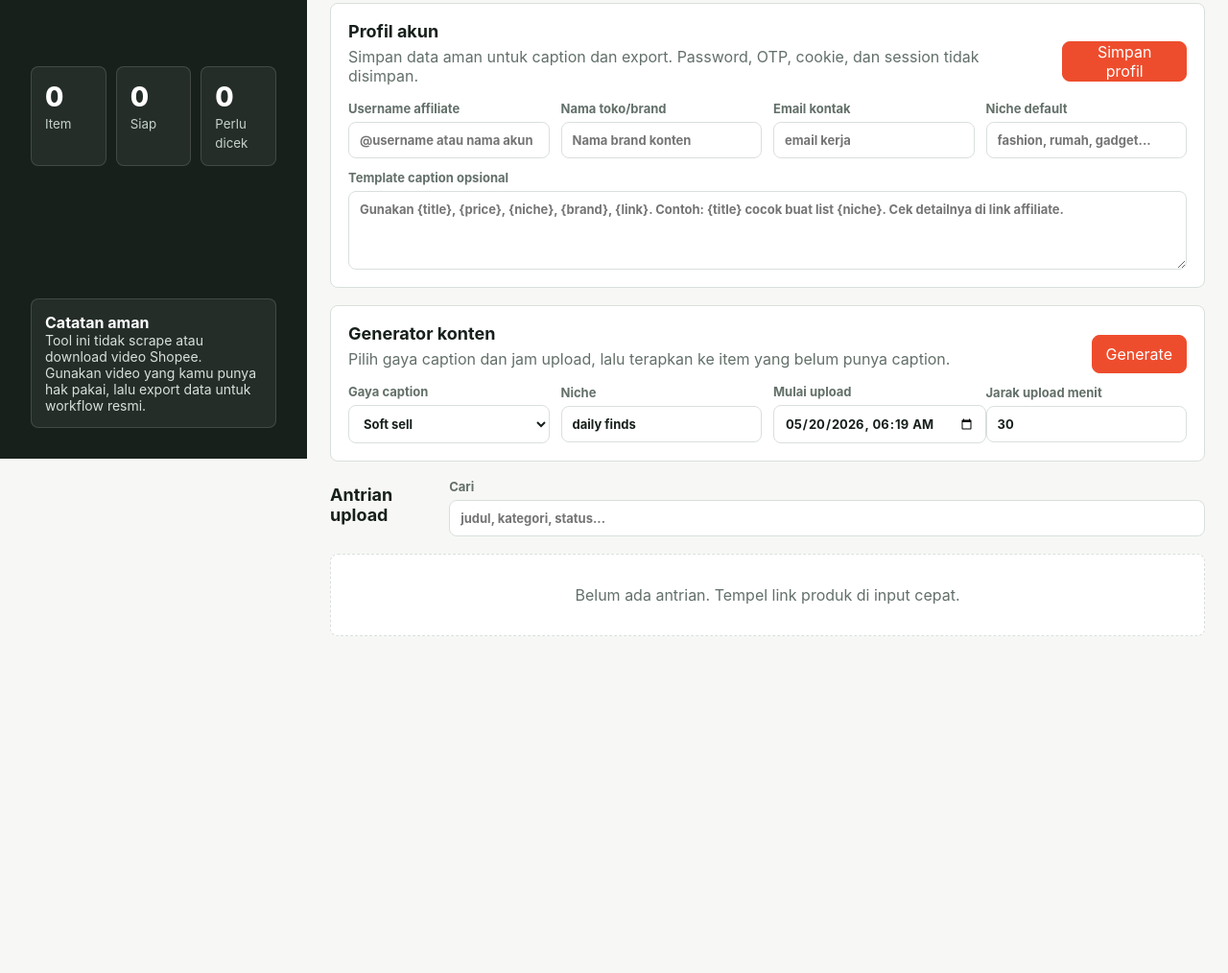
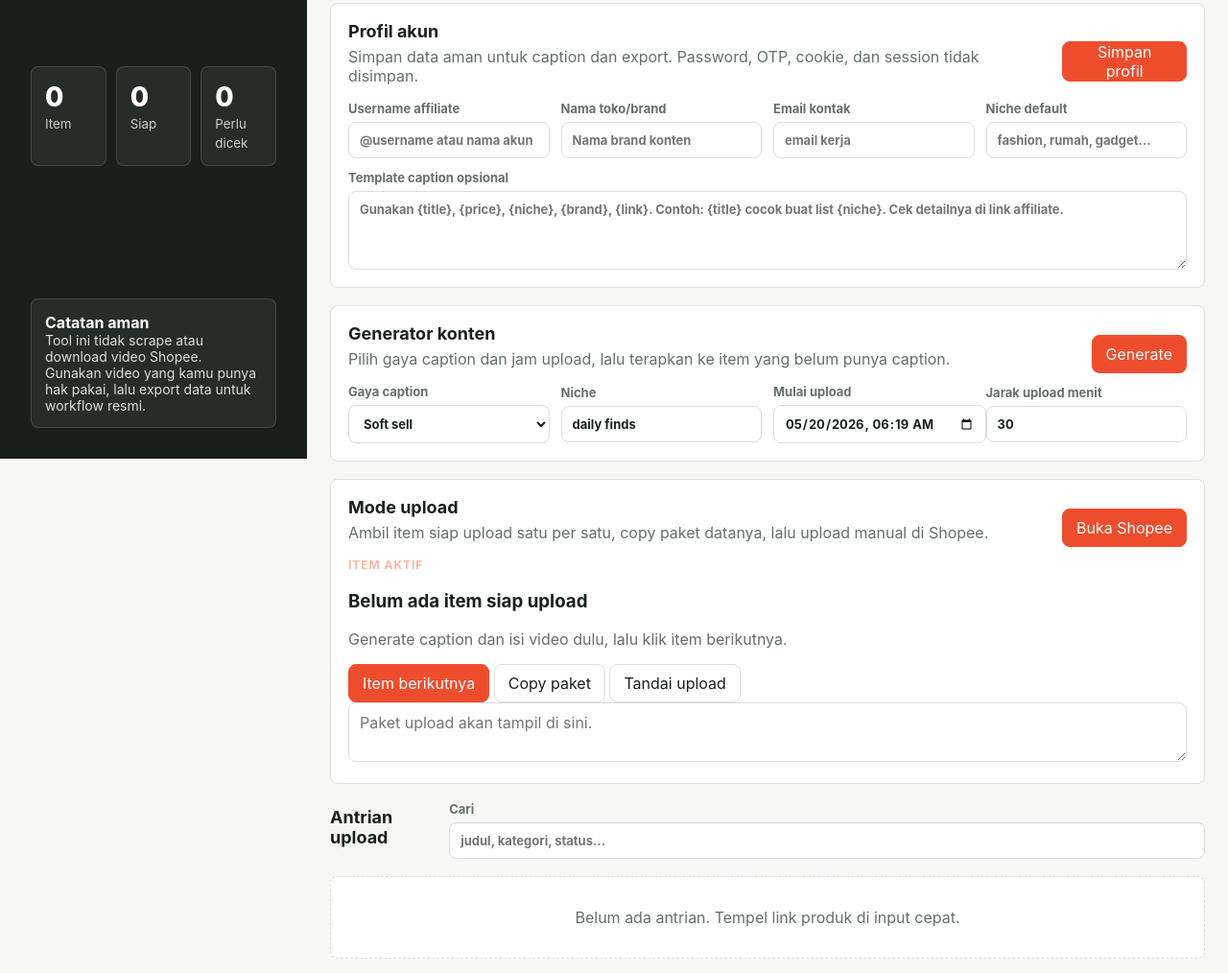
Before and after one commit to kazomavos-code/shopee-affiliate-upload-planner, a website: page index.html in a window 1280 px wide. Shown: the part 322-1336 px from the top of the page at 96% size. Before the commit the page ends 1009 px from the top, so only its background shows below. Drawn offline with Linux system fonts and the light colour scheme.

Commit message:
Add semi automatic upload mode

```diff
--- a/index.html
+++ b/index.html
@@ -121,6 +121,29 @@ https://shopee.co.id/produk-affiliate-kamu"></textarea>
           </div>
         </section>
 
+        <section class="panel upload-mode">
+          <div class="panel-head">
+            <div>
+              <h2>Mode upload</h2>
+              <p class="muted">Ambil item siap upload satu per satu, copy paket datanya, lalu upload manual di Shopee.</p>
+            </div>
+            <a class="button-link" href="https://affiliate.shopee.co.id/" target="_blank" rel="noopener">Buka Shopee</a>
+          </div>
+          <div class="upload-card">
+            <div>
+              <p class="eyebrow upload-eyebrow">Item aktif</p>
+              <h3 id="activeTitle">Belum ada item siap upload</h3>
+              <p id="activeMeta" class="muted">Generate caption dan isi video dulu, lalu klik item berikutnya.</p>
+            </div>
+            <div class="upload-actions">
+              <button id="nextUpload" type="button">Item berikutnya</button>
+              <button id="copyActiveUpload" class="ghost" type="button">Copy paket</button>
+              <button id="markUploaded" class="ghost" type="button">Tandai upload</button>
+            </div>
+          </div>
+          <textarea id="activePreview" readonly placeholder="Paket upload akan tampil di sini."></textarea>
+        </section>
+
         <section class="queue-head">
           <h2>Antrian upload</h2>
           <label class="search">
```
